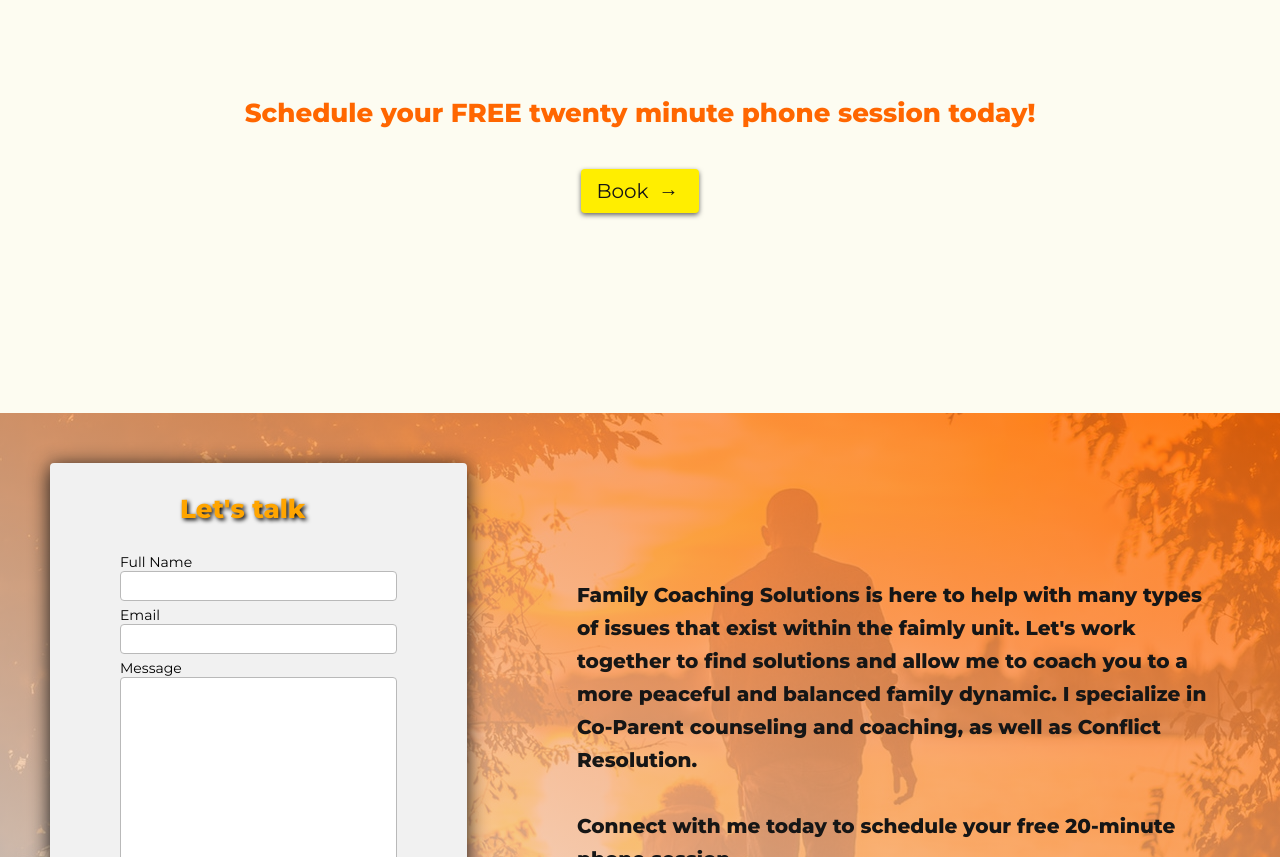
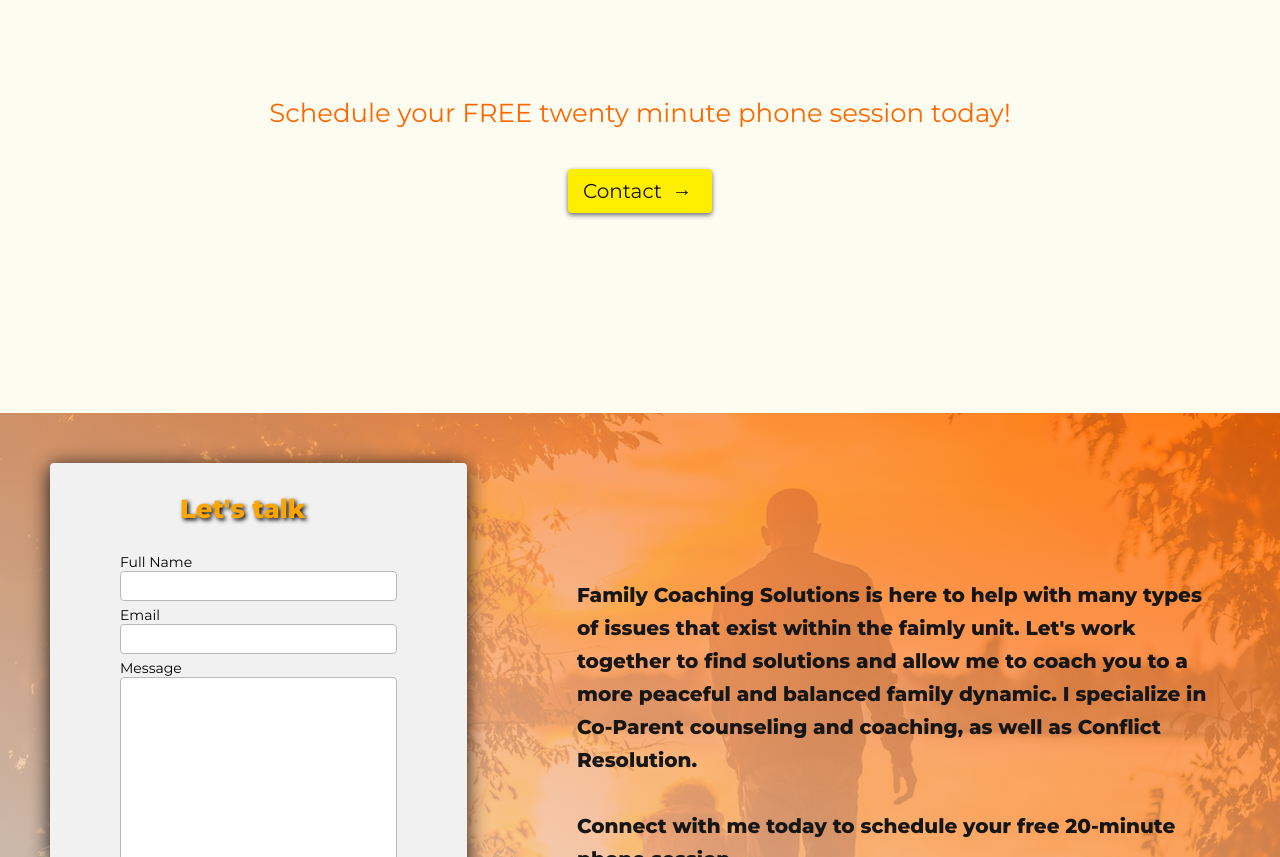
Before and after one commit to JaredAvila/family_coaching_site, a website: page index.html in a window 1280 px wide. Shown: the part 1548-2405 px from the top of the page. Drawn offline with nearby package versions, Linux system fonts and the light colour scheme.

Commit message:
adding a few styles

```diff
--- a/index.html
+++ b/index.html
@@ -4,6 +4,7 @@
     <meta charset="UTF-8" />
     <meta name="viewport" content="width=device-width, initial-scale=1.0" />
     <meta http-equiv="X-UA-Compatible" content="ie=edge" />
+    <link rel="shortcut icon" type="image/png" href="img/favicon.png" />
     <link
       href="https://fonts.googleapis.com/css?family=Montserrat:200,400,800"
       rel="stylesheet"
@@ -114,7 +115,7 @@
 
         </div>
         <h2 class="about__sched">Schedule your FREE twenty minute phone session today!</h2>
-        <a href="#" class="about__btn">Book <span class="about__btn--arrow">&RightArrow;</span></a>
+        <a href="#" class="about__btn">Contact <span class="about__btn--arrow">&RightArrow;</span></a>
       </div>
     </section>
 
--- a/sass/layout/_about.scss
+++ b/sass/layout/_about.scss
@@ -62,6 +62,7 @@
     margin-top: 6rem;
     color: $orange;
     font-size: 2.6rem;
+    font-weight: 400;
   }
 
   &__btn {
--- a/script.js
+++ b/script.js
@@ -36,7 +36,6 @@
     element: document.getElementById("contact-section"),
     handler: function(direction) {
       if (direction == "down") {
-        console.log("fired");
         document.querySelector(".contact__left").classList.add("fadeInLeft");
         document.querySelector(".contact__right").classList.add("fadeIn");
       }
```
Also changed, not shown: css/styles.css, img/favicon.png (added), 1 other file.
